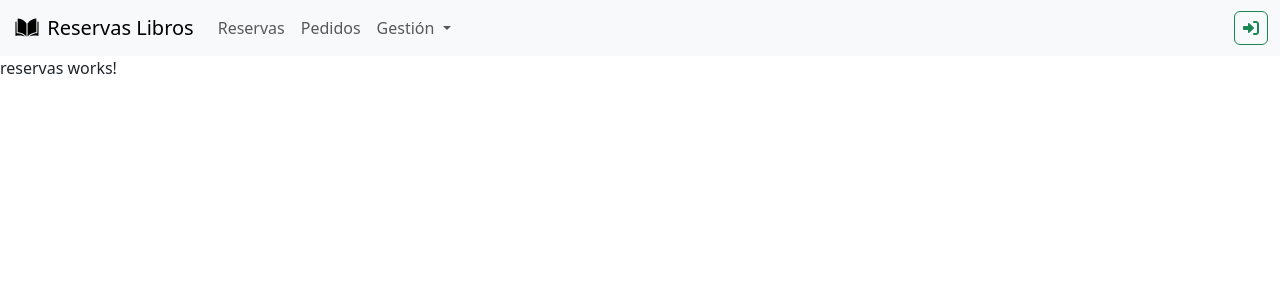
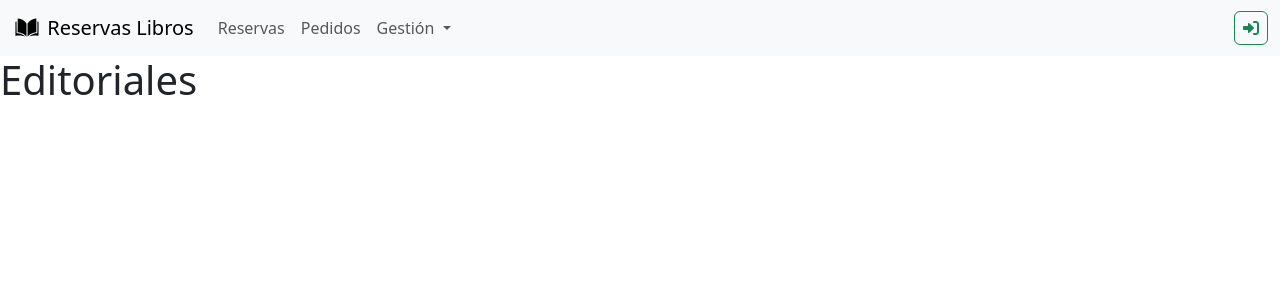
Before and after one commit to joseluisdelvall/evg-reservas-libros-front, an Angular app: page /crud/editoriales in a window 1280 px wide. Before the commit this address led to /reservas. Shown: the top 300 px of the page. Built offline with nearby package versions, Linux system fonts and the light colour scheme.

Commit message:
UPDATE: crud modo estructura

```diff
--- a/src/app/app-routing.module.ts
+++ b/src/app/app-routing.module.ts
@@ -3,14 +3,14 @@ import { RouterModule, Routes } from '@angular/router';
 import { LoginComponent } from './components/login/login.component';
 import { ReservasComponent } from './components/reservas/reservas.component';
 import { PedidosComponent } from './components/pedidos/pedidos.component';
+import { CrudComponent } from './components/gestion/crud/crud.component';
 
 const routes: Routes = [
   // Default route
   { path: 'login', component: LoginComponent },
   { path: 'reservas', component: ReservasComponent },
   { path: 'pedidos', component: PedidosComponent },
-  // { path: 'libros', component: LibrosComponent },
-  // { path: 'editoriales', component: EditorialesComponent },
+  { path: 'crud/:modo', component: CrudComponent },
   { path: '**', redirectTo: 'login' }
 ];
 
--- a/src/app/app.module.ts
+++ b/src/app/app.module.ts
@@ -7,6 +7,7 @@ import { HeaderComponent } from './components/header/header.component';
 import { ReservasComponent } from './components/reservas/reservas.component';
 import { PedidosComponent } from './components/pedidos/pedidos.component';
 import { LoginComponent } from './components/login/login.component';
+import { CrudComponent } from './components/gestion/crud/crud.component';
 
 @NgModule({
   declarations: [
@@ -14,7 +15,8 @@ import { LoginComponent } from './components/login/login.component';
     HeaderComponent,
     ReservasComponent,
     PedidosComponent,
-    LoginComponent
+    LoginComponent,
+    CrudComponent
   ],
   imports: [
     BrowserModule,
--- /dev/null
+++ b/src/app/components/gestion/crud/crud.component.html
@@ -0,0 +1,3 @@
+<div>
+    <h1>{{ modo | titlecase }}</h1>
+</div>
--- /dev/null
+++ b/src/app/components/gestion/crud/crud.component.ts
@@ -0,0 +1,25 @@
+import { Component, OnInit } from '@angular/core';
+import { ActivatedRoute } from '@angular/router';
+
+@Component({
+  selector: 'app-crud',
+  templateUrl: './crud.component.html',
+  styleUrls: ['./crud.component.css']
+})
+export class CrudComponent implements OnInit {
+  modo: 'libros' | 'editoriales' | null = null;
+
+  constructor(private route: ActivatedRoute) { }
+
+  ngOnInit(): void {
+    // Subscribe to the route parameters
+    this.route.paramMap.subscribe(params => {
+      const modoParam = params.get('modo');
+      if (modoParam === 'libros' || modoParam === 'editoriales') {
+        this.modo = modoParam;
+      } else {
+        this.modo = null; // Handle invalid mode if necessary
+      }
+    });
+  }
+}
--- a/src/app/components/header/header.component.html
+++ b/src/app/components/header/header.component.html
@@ -20,8 +20,8 @@
                         Gestión
                     </a>
                     <ul class="dropdown-menu" aria-labelledby="navbarDropdown">
-                        <li><a class="dropdown-item" routerLink="/libros">Libros</a></li>
-                        <li><a class="dropdown-item" routerLink="/editoriales">Editoriales</a></li>
+                        <li><a class="dropdown-item" routerLink="/crud/libros">Libros</a></li>
+                        <li><a class="dropdown-item" routerLink="/crud/editoriales">Editoriales</a></li>
                     </ul>
                 </li>
             </ul>
--- a/src/app/services/login.service.ts
+++ b/src/app/services/login.service.ts
@@ -10,6 +10,7 @@ export class LoginService {
 
   constructor() { }
 
+  // Solo lo uso en el login para redirigir a reservas si esta logeado
   isLoggedIn(): boolean {
     return true;
   }
```
Also changed, not shown: src/app/components/gestion/crud/crud.component.css (added).
